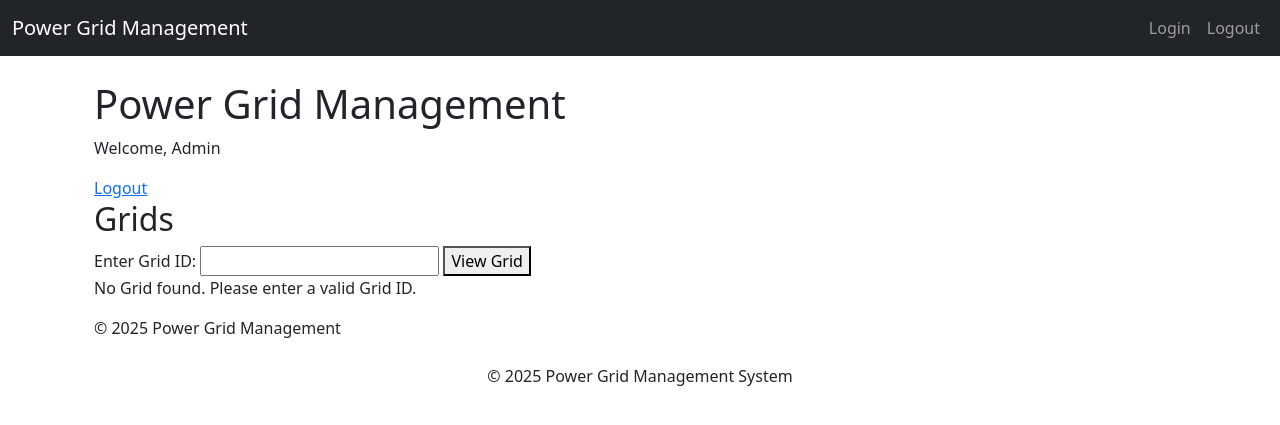
After one commit to manucmadhu/Main-Project, a Django app: page /grids/1 in a window 1280 px wide. The commit adds this page. Shown: the top 425 px of the page. Run offline with Django 5.2, Linux system fonts and the light colour scheme; parts of the project's set-up code (start-up, migrations or seed data) failed here and were passed over.

Commit message:
grids update

```diff
--- a/admin_panel/urls.py
+++ b/admin_panel/urls.py
@@ -5,9 +5,10 @@ from . import views
 
 urlpatterns = [
     path('admin/', admin.site.urls),
-    # path('generators/<int:generator_id>/', views.update_generator, name='update_generator'),
     path('generators/<int:generator_id>', views.view_generator, name='view_generator'),  # Corrected URL pattern
     path('generators/<str:generator_id>/update/', views.update_generator, name='update_generator'),
     path('sections/<int:section_id>', views.view_section, name='view_sections'),
     path('sections/<str:section_id>/update/', views.update_section, name='update_section'),
+    path('grids/<int:grid_id>', views.view_grid, name='view_grid'),
+    path('grids/<str:grid_id>/update/', views.update_grid, name='update_grid'),
 ]
--- a/admin_panel/views.py
+++ b/admin_panel/views.py
@@ -95,3 +95,42 @@ def update_generator(request, generator_id):
         return redirect('view_generator', generator_id=generator.uuid)
 
     return render(request, 'update_generator.html', {'generator': generator})
+
+def view_grid(request,grid_id):
+    grid = None
+    grid_id = request.GET.get('grid_id', None)  # Get generator_id from query parameter
+
+    if grid_id:
+        grid = get_object_or_404(user_model.grid, uuid=grid_id)
+
+    return render(request, 'grid.html', {'grid': grid})
+
+def update_grid(request, grid_id):
+    grid = get_object_or_404(user_model.grid, uuid=grid_id)
+
+    if request.method == 'POST':
+        # Handle activity status
+        activity_status = request.POST.get('activity_status', 'off')  # Default to 'off' if not in POST
+        grid.activity_status = activity_status == 'on'
+
+        # Update other fields with form data
+        try:
+            grid.users = int(request.POST.get('users', grid.users))
+            grid.load = float(request.POST.get('load', grid.load))
+        except ValueError:
+            # Handle invalid numeric input
+            messages.error(request, "Invalid input for users or load. Please provide valid numbers.")
+            return render(request, 'update_grid.html', {'grid': grid})
+
+        # Adjust fields based on logic
+        if not grid.activity_status or grid.users == 0 or grid.load == 0:
+            grid.activity_status = False
+            grid.users = 0
+            grid.load = 0
+
+        # Save updates
+        grid.save()
+
+        return redirect('view_grid', grid_id=grid.uuid)
+
+    return render(request, 'update_grid.html', {'grid': grid})
--- a/power_grid_management/urls.py
+++ b/power_grid_management/urls.py
@@ -16,4 +16,6 @@ urlpatterns = [
     path('generators/<str:generator_id>/update/', admin_views.update_generator, name='update_generator'),
     path('sections/<int:section_id>', admin_views.view_section, name='view_sections'),
     path('sections/<str:section_id>/update/', admin_views.update_section, name='update_section'),
+    path('grids/<int:grid_id>', admin_views.view_grid, name='view_grid'),
+    path('grids/<str:grid_id>/update/', admin_views.update_grid, name='update_grid'),
 ]
--- a/templates/admin_panel.html
+++ b/templates/admin_panel.html
@@ -64,7 +64,7 @@
                 <p>Active Grids: 12</p>
                 <p>Quality:100%</p>
                 <p class="card-text">View and Manage Grids</p>
-                <a href="#" class="btn btn-light">View Grids</a>
+                <a href={% url 'view_grid' grid_id=1 %} class="btn btn-light">View Grids</a>
             </div>
         </div>
     </div>
--- /dev/null
+++ b/templates/grid.html
@@ -0,0 +1,37 @@
+{% extends 'base.html' %}
+
+{% block content %}
+    <div class="container">
+        <h1>Power Grid Management</h1>
+        <div class="welcome">
+            <p>Welcome, Admin</p>
+            <a href="{% url 'logout' %}">Logout</a>
+        </div>
+
+        <h2>Grids</h2>
+
+        <!-- Section ID Input Form -->
+        <form method="GET" action="{% url 'view_grid' grid_id=1 %}">
+            <label for="grid_id">Enter Grid ID: </label>
+            <input type="text" id="grid_id" name="grid_id" required>
+            <button type="submit">View Grid</button>
+        </form>
+
+        <!-- Display Section Details -->
+        {% if grid %}
+            <div class="grid-details">
+                <h3>Grid Details</h3>
+                <p><strong>Status:</strong> {{ grid.activity_status }}</p>
+                <p><strong>Users:</strong> {{grid.users}}</p>
+                <p><strong>Load:</strong> {{grid.load}}</p>
+                <a href="{% url 'update_grid' grid_id=grid.uuid %}">Edit Grid</a>
+            </div>
+        {% else %}
+            <p>No Grid found. Please enter a valid Grid ID.</p>
+        {% endif %}
+
+        <footer>
+            <p>&copy; 2025 Power Grid Management</p>
+        </footer>
+    </div>
+{% endblock %}
--- a/users/urls.py
+++ b/users/urls.py
@@ -12,4 +12,6 @@ urlpatterns = [
     path('generators/<str:generator_id>/update/', admin_views.update_generator, name='update_generator'),
     path('sections/<int:section_id>', admin_views.view_section, name='view_section'),
     path('sections/<str:section_id>/update/', admin_views.update_section, name='update_section'),
+    path('grids/<int:grid_id>', admin_views.view_grid, name='view_grid'),
+    path('grids/<str:grid_id>/update/', admin_views.update_grid, name='update_grid'),
 ]
```
Also changed, not shown: templates/update_grid.html (added, +23 -0 lines), templates/update_sections.html (+0 -7 lines).
